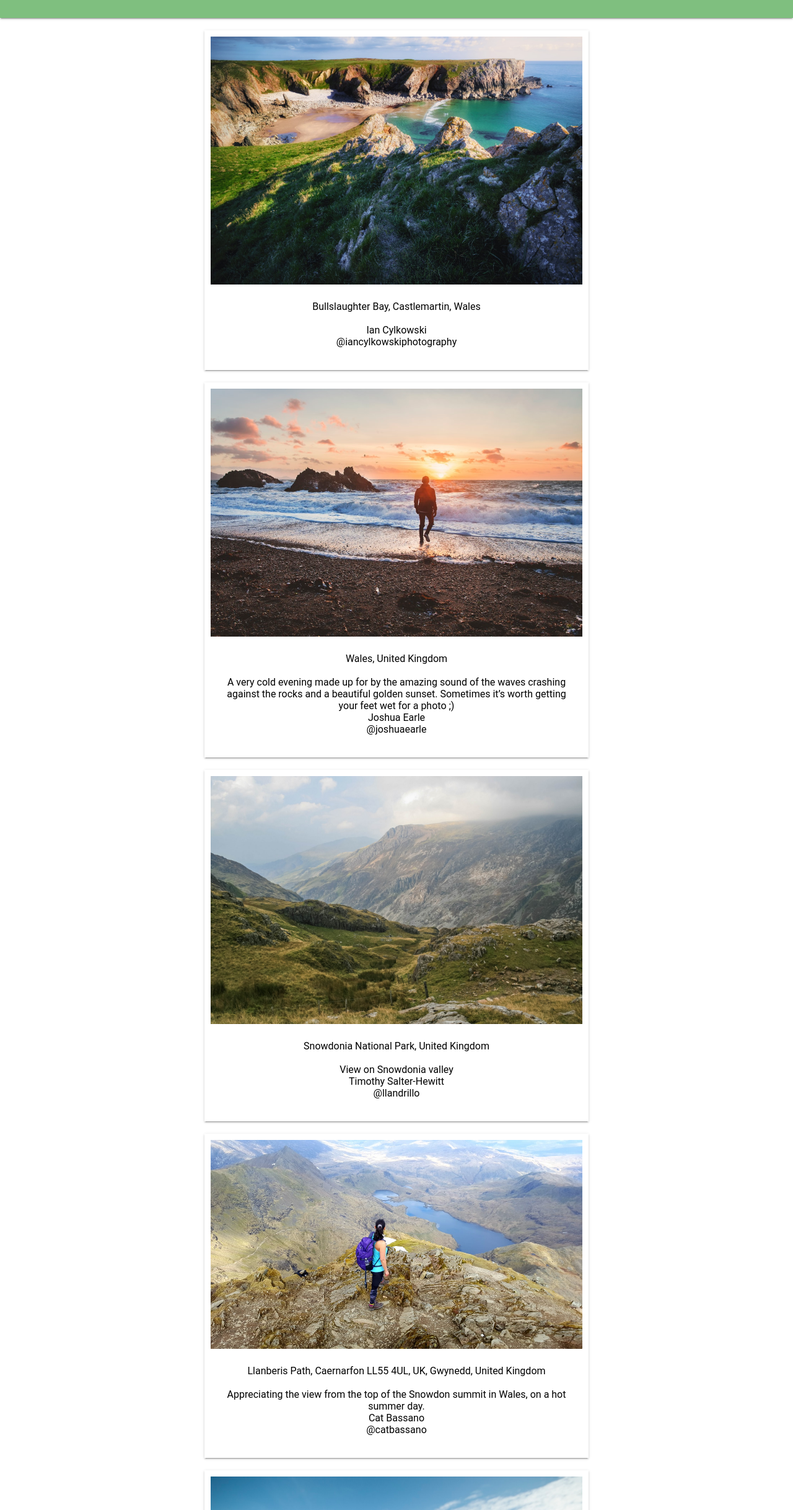
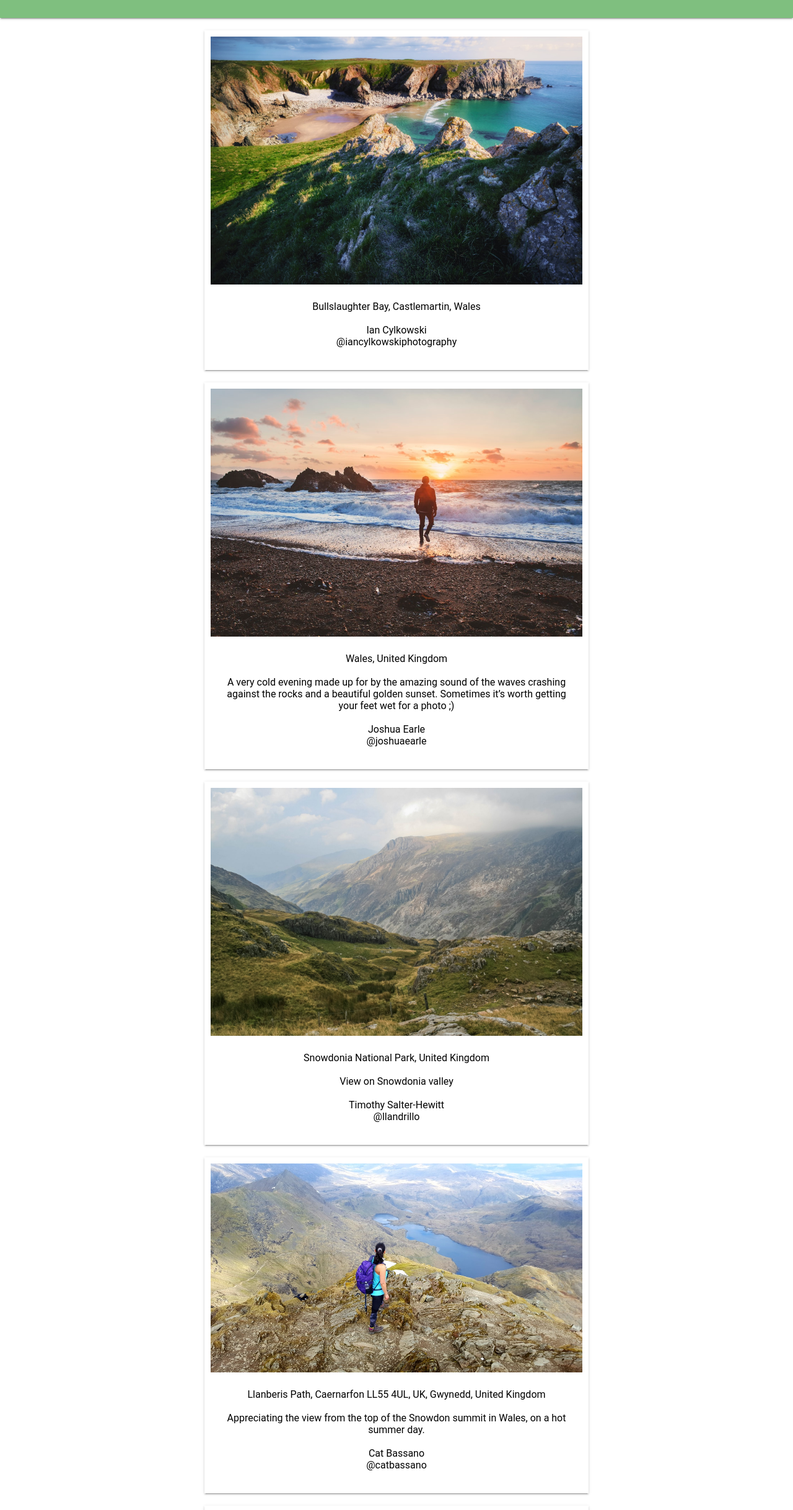
Before and after one commit to markpowell/PortfolioGoogleCodeLabsPWAs, a website: page index.html in a window 1280 px wide. Shown: the part 72-2508 px from the top of the page at 62% size. Drawn offline with Linux system fonts and the light colour scheme; some packages are replaced by stand-ins of ours.

```diff
--- a/index.html
+++ b/index.html
@@ -73,7 +73,7 @@
       <p>
         Wales, United Kingdom<br/><br/>
         A very cold evening made up for by the amazing sound of the waves crashing against the rocks and a beautiful
-        golden sunset. Sometimes it’s worth getting your feet wet for a photo ;)<br/>
+        golden sunset. Sometimes it’s worth getting your feet wet for a photo ;)<br/><br/>
         Joshua Earle<br/>
         @joshuaearle<br/>
       </p>
@@ -85,7 +85,7 @@
       </div>
       <p>
         Snowdonia National Park, United Kingdom<br/><br/>
-        View on Snowdonia valley<br/>
+        View on Snowdonia valley<br/><br/>
         Timothy Salter-Hewitt<br/>
         @llandrillo<br/>
       </p>
@@ -97,7 +97,7 @@
       </div>
       <p>
         Llanberis Path, Caernarfon LL55 4UL, UK, Gwynedd, United Kingdom<br/><br/>
-        Appreciating the view from the top of the Snowdon summit in Wales, on a hot summer day.<br/>
+        Appreciating the view from the top of the Snowdon summit in Wales, on a hot summer day.<br/><br/>
         Cat Bassano<br/>
         @catbassano<br/>
       </p>
@@ -120,7 +120,7 @@
       </div>
       <p>
         North Wales, United Kingdom<br/><br/>
-        Summer day on the coast.<br/>
+        Summer day on the coast.<br/><br/>
         Pauline Amphlett<br/>
         @paulineamphlett02 <br/>
       </p>
```
Also changed, not shown: manifest.json.
